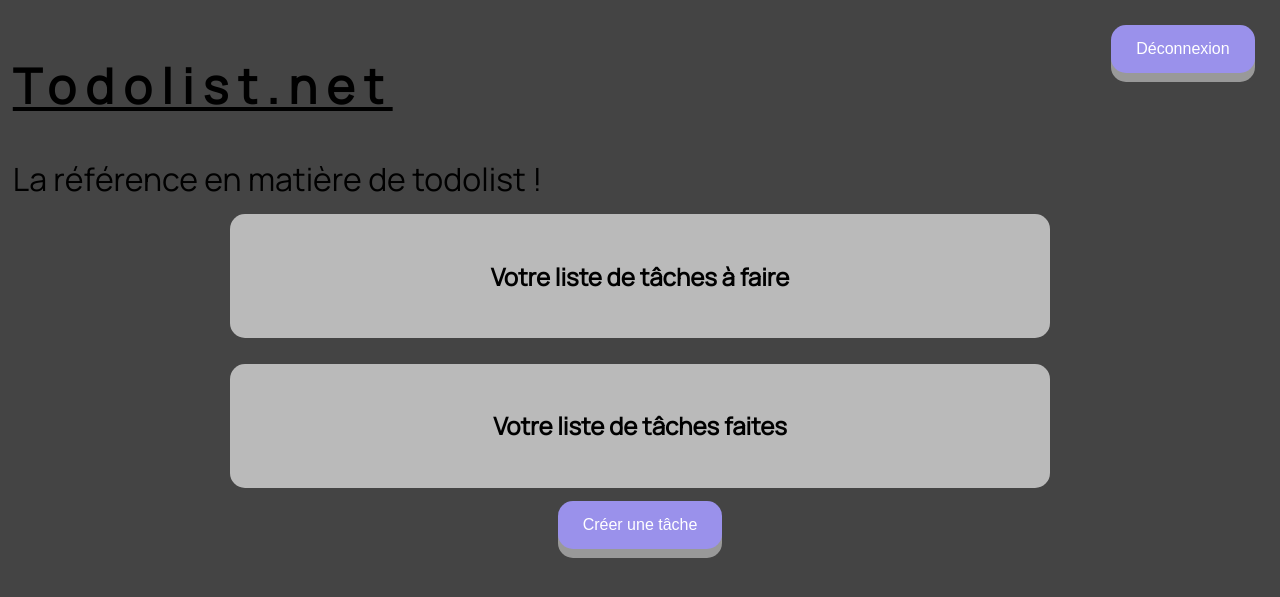
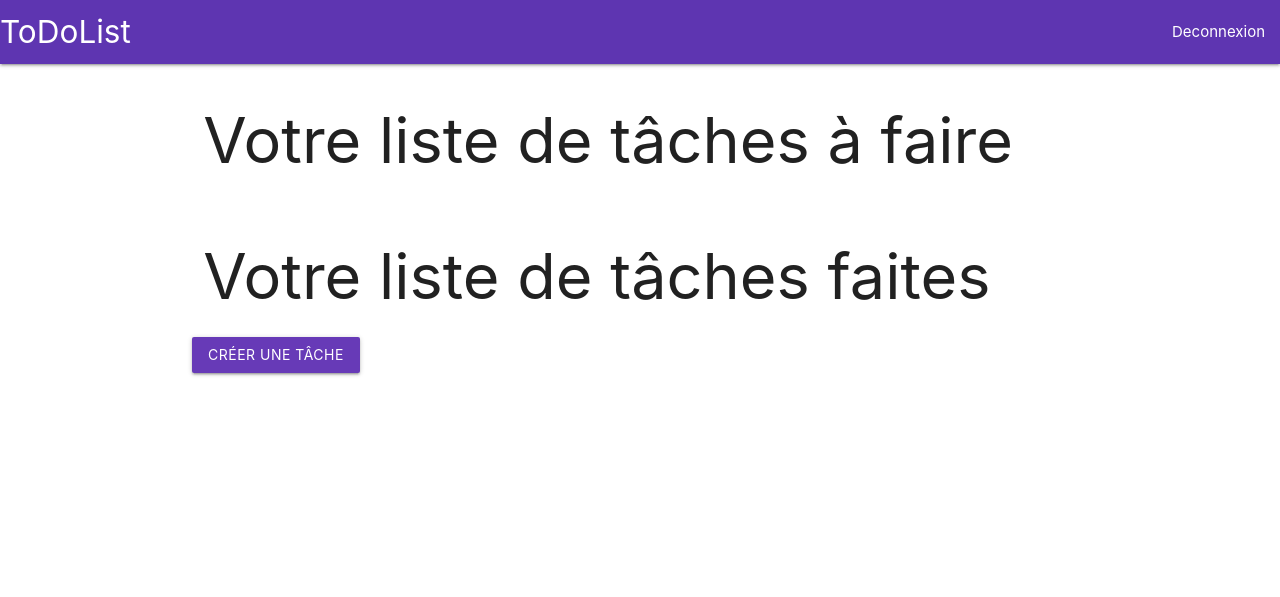
Before and after one commit to solenn-massot/tdl, a PHP site: page /todolist.php in a window 1280 px wide. Shown: the top 597 px of the page. Run offline with PHP 8.4, Linux system fonts and the light colour scheme; a user stored in the database is signed in; data comes from the database, SQL or seed files in the repository; data that the repository does not hold is empty; some libraries are stand-ins or nearby versions.

Commit message:
/modification du css

```diff
--- a/css/todolist.css
+++ /dev/null
@@ -1,114 +0,0 @@
-body{
-    font-family: 'Manrope', sans-serif;
-    background-color: #444444;
-    padding : 0;
-    margin : 0;
-}
-header{
-    display: flex;
-    justify-content: space-between;
-    padding : 1%;
-    height: 50%;
-    border-radius: 15px;
-}
-#co, #inscription, #connexion{
-    height: 50%;
-}
-#deco{
-    text-decoration: none;
-    color: #fff;
-}
-#deco:visited{
-    text-decoration: none;
-    color: #fff;
-}
-.button{
-    display: inline-block;
-    padding: 15px 25px;
-    margin : 1%;
-    font-size: 16px;
-    cursor: pointer;
-    text-align: center;
-    text-decoration: none;
-    outline: none;
-    color: #fff;
-    background-color: #9A91EB;
-    border: none;
-    border-radius: 15px;
-    box-shadow: 0 9px #999;
-}
-.button:hover{
-    background-color: #645DA9;
-}
-.button:active {
-    background-color: #645DA9;
-    box-shadow: 0 5px #666;
-    transform: translateY(4px);
-}
-#titre{
-    font-size: 2em;
-}
-#titre h1{
-    text-decoration: underline;
-    letter-spacing: 0.2em;
-}
-#todo{
-    background-color: rgba(255, 255, 255, 0.63);
-    display: block;
-    margin-right: auto;
-    margin-left: auto;
-    width : 60%;
-    padding : 2%;
-    margin-bottom: 2%;
-    border-radius: 15px;
-}
-#done{
-    background-color: rgba(255, 255, 255, 0.63);
-    display: block;
-    margin-right: auto;
-    margin-left: auto;
-    width : 60%;
-    padding : 2%;
-    border-radius: 15px;
-}
-#create{
-    display: block;
-    margin-right: auto;
-    margin-left: auto;
-}
-.tf, .td{
-    border: groove;
-    border-color: black;
-    width: 50%;
-    display: block;
-    margin-right: auto;
-    margin-left: auto;
-    margin-bottom: 1%;
-    border-radius: 15px;
-    text-align: center;
-    padding: 2%;
-}
-#todo h1, #done h1{
-    text-align: center;
-    font-weight: bold;
-}
-.form{
-    background-color: rgba(255, 255, 255, 0.541);
-    width: 60%;
-    display: block;
-    margin-right: auto;
-    margin-left: auto;
-    flex-direction: row;
-    padding: 2%;
-    border-radius: 15px;
-}
-.form input, .form textarea, .form label, .form button{
-    display: block;
-    margin-right: auto;
-    margin-left: auto;
-    text-align: center;
-}
-.form label{
-    font-weight: bold;
-    text-decoration: underline;
-}
--- a/include/header.php
+++ b/include/header.php
@@ -1,19 +1,13 @@
-
-    <section id="titre">
-        <span>
-        <h1>Todolist.net</h1>
-        La référence en matière de todolist !
-        </span>
-    </section>
-    <?php
-    if(isset($_SESSION["id"])){
-        ?>
-       <button id="co" class="button"><a id="deco" href="include/deco.php">Déconnexion</a></button>
-        <?php
-    }else{
-        ?>
-        <button class="button" id='inscription'>Inscription</button>
-        <button class="button" id='connexion'>Connexion</button>
-    <?php
-    }
-    ?>
+<nav>
+    <div class="nav-wrapper deep-purple darken-1">
+      <a href="#" class="brand-logo">ToDoList</a>
+      <ul id="nav-mobile" class="right hide-on-med-and-down">
+          <?php if(isset($_SESSION["id"])){ ?>
+        <li><a href="include/deco.php">Deconnexion</a></li>
+      <?php }else{ ?>
+        <li><a href="#" id="inscription">Inscription</a></li>
+        <li><a href="#" id="connexion">Connexion</a></li>
+      <?php } ?>
+      </ul>
+    </div>
+  </nav>
--- a/js/connexion.js
+++ b/js/connexion.js
@@ -26,7 +26,7 @@ function inscription(){
                     $("#sectionsub").append("<p>Ce login est déjà utilisé</p>");
                 }
                 if(datatype === "ok"){
-                    $("#sectionsub").append("<p>Votre compte a bien était créée</p>");
+                    $("#sectionsub").append("<p>Votre compte a bien été créée</p>");
                 }
             }
         })
--- a/moduleco/connexion.html
+++ b/moduleco/connexion.html
@@ -1,7 +1,7 @@
-<section class="form" id="sectionco">
+<section class="form col s6" id="sectionco">
         <label for="login">Pseudo</label>
         <input type="text" id='login'>
         <label for="password">Mot de passe</label>
         <input type="password" id='password'>
-        <button class="button" id="reqco" onclick="connexion()">Se connecter</button>
+        <button class="btn waves-effect waves-light deep-purple" id="reqco" type="submit" name="action" onclick="connexion()">Se connecter</button>
 </section>
--- a/moduleco/inscription.html
+++ b/moduleco/inscription.html
@@ -1,8 +1,8 @@
-<section class="form" id="sectionsub">
+<section class="form col s6" id="sectionsub">
 
     <label for="login">Pseudo</label>
     <input type="text" id='login'>
     <label for="password">Mot de passe</label>
     <input type="password" id='password'>
-    <button class="button" id="reqsub" name="reqsub" onclick="inscription()">S'inscrire</button>
+    <button class="btn waves-effect waves-light deep-purple" type="submit" id="reqsub" name="reqsub" onclick="inscription()">S'inscrire</button>
 </section>
--- a/script.js
+++ b/script.js
@@ -24,7 +24,7 @@ function getTD_Done(){
            var data = JSON.parse(datatype);
 
             for (i = 0; i < data.length; i++) {
-                $('#todo').append("<div class='td' id='to" + i +"'>");
+                $('#todo').append("<div class='td' id='to" + i +"'>")
                 $.each(data[i], function (key,value) {
                     if(key !== "id")
                     {
@@ -32,8 +32,8 @@ function getTD_Done(){
                     }
                     else if(key === "id")
                     {
-                        $('#to' + i + "").append("<button class='button' id='sup" + value + "'>Supprimer</button></br>");
-                        $('#to' + i + "").append("<button class='button' id='fin" + value + "'>C'est fait!</button></br>");
+                        $('#to' + i + "").append("<button class='btn waves-effect waves-light deep-purple darken-4' id='sup" + value + "'>Supprimer</button>");
+                        $('#to' + i + "").append("<button class='btn waves-effect waves-light deep-purple' id='fin" + value + "'>C'est fait!</button></br>");
 
                         suppTD(value);
 
@@ -110,14 +110,14 @@ function getTD_Done(){
 
     function Create(){
         $('#create').click(function(){
-            $('body').append("<div class='form'>");
+            $('#createtd').append("<div class='form'>");
             $('.form').append('<label for="titre">Titre</label></br>');
             $('.form').append('<input type="text" name = "titre" id = "titre_task" required ></br> ');
             $('.form').append('<label for="description">Description</label></br>');
             $('.form').append('<textarea row=5 name = "description" id = "description" required></textarea></br>');
             $('.form').append('<label for="deadline">Deadline</label></br>');
             $('.form').append('<input type="date" name = "deadline" id = "deadline" ></br>');
-            $('.form').append('<button class="button" id="cre">Créer une nouvelle tâche</button>');
+            $('.form').append('<button class="btn waves-effect waves-light deep-purple" id="cre">Créer une nouvelle tâche</button>');
             $('body').append("</div>");
 
             create_task();
--- a/todolist.php
+++ b/todolist.php
@@ -9,7 +9,7 @@
     <script type="text/javascript" src="https://code.jquery.com/jquery-3.4.1.js"></script>
     <script src="script.js"></script>
     <link href="https://fonts.googleapis.com/css2?family=Manrope&display=swap" rel="stylesheet">
-    <link rel='stylesheet' href='css/todolist.css'>
+    <link rel="stylesheet" href="https://cdnjs.cloudflare.com/ajax/libs/materialize/1.0.0/css/materialize.min.css">
     <title>Accueil</title>
 </head>
 
@@ -17,28 +17,34 @@
     <header>
         <?php include "include/header.php" ?>
     </header>
-    <main id='mainindex'>
+    <main class="container" id="mainindex">
+        <div class="row">
         <?php if (isset($_SESSION['id'])) {
         ?>
-            <section id="todo">
+            <section id="todo" class="col s12">
                 <h1>Votre liste de tâches à faire</h1>
 
-            </section>
+            </section></br>
 
-            <section id="done">
+            <section id="done" class="col s12">
                 <h1>Votre liste de tâches faites</h1>
 
             </section>
-            <button class="button" id="create">Créer une tâche</button>
+            <button class="btn waves-effect waves-light deep-purple" id="create">Créer une tâche</button>
+            <section id="createtd">
+
+            </section>
         <?php
         } else {
         ?>
             <section id="user">
-                <span>Merci de vous connecter pour pouvoir commencer à créer vos tâches</span>
+                <h1 class="text-align center">Merci de vous connecter pour pouvoir commencer à créer vos tâches</h1>
             </section>
         <?php
         }
         ?>
+        </div>
     </main>
+    <script src="https://cdnjs.cloudflare.com/ajax/libs/materialize/1.0.0/js/materialize.min.js"></script>
 </body>
 </html>
```
Also changed, not shown: index.php (+5 -3 lines).
